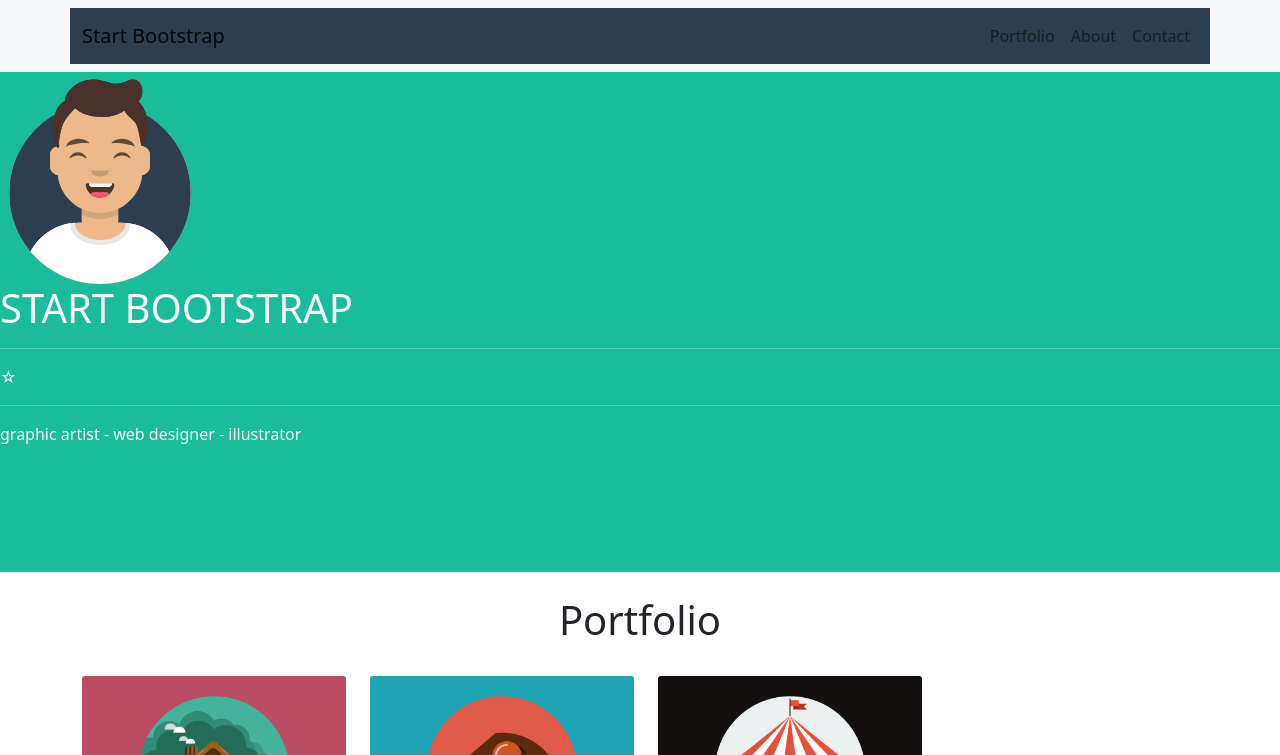
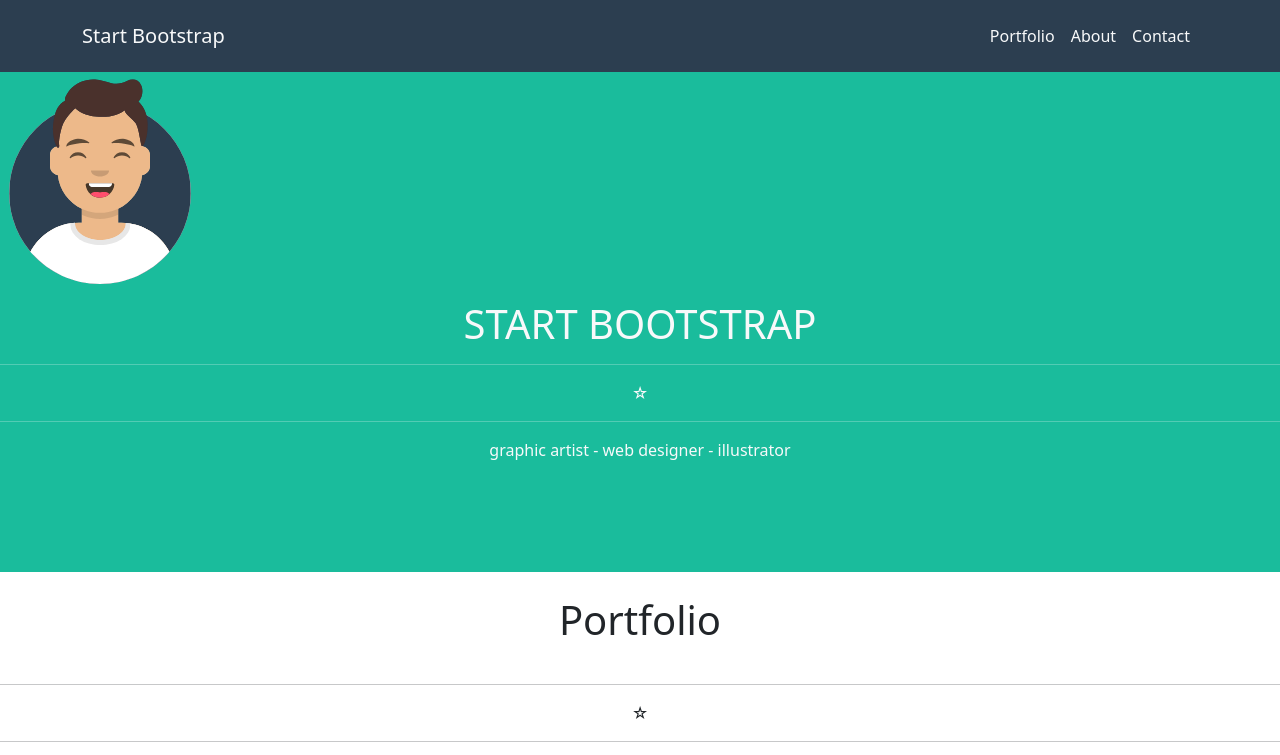
Before and after one commit to FabriAtom/html-css-bootstrap-freelancer, a plain HTML site: page index.html in a window 1280 px wide. Shown: the top 755 px of the page. Drawn offline with nearby package versions, Linux system fonts and the light colour scheme.

Commit message:
first-section/img/ /button

```diff
--- a/css/style.css
+++ b/css/style.css
@@ -1,5 +1,5 @@
 
-.navbar .container{
+.navbar{
     background-color: rgb(44, 62, 80);
 }
 
@@ -21,7 +21,7 @@
     background-color: rgb(58, 84, 109);
 }
 
-.footer-bottom{
+.footer_bottom{
     height: 50px;
     background-color: rgb(44, 62, 80);
 }
--- a/index.html
+++ b/index.html
@@ -10,19 +10,19 @@
 </head>
 
 <body>
-    <nav class="navbar navbar-expand-lg navbar-light bg-light">
+    <nav class="navbar navbar-expand-lg">
         <div class="container">
-          <a class="navbar-brand" href="#">Start Bootstrap</a>
+          <a class="navbar-brand text-light" href="#">Start Bootstrap</a>
           <div class="navbar" id="navbarSupportedContent">
             <ul class="navbar-nav me-auto mb-2 mb-lg-0">
               <li class="nav-item">
-                <a class="nav-link " aria-current="page" href="#">Portfolio</a>
+                <a class="nav-link text-light" aria-current="page" href="#">Portfolio</a>
               </li>
               <li class="nav-item">
-                <a class="nav-link" href="#">About</a>
+                <a class="nav-link text-light" href="#">About</a>
               </li>
               <li class="nav-item">
-                <a class="nav-link">Contact</a>
+                <a class="nav-link text-light">Contact</a>
               </li>
             </ul>
           </div>
@@ -32,13 +32,14 @@
 
     <section class="first">
         <div class="first-section">
-            <img src="/img/avatar.svg" class="center" width="200px" alt="">
-            <div class="text-light">
+            <figure>
+                <img src="/img/avatar.svg" class="text-center" width="200px" alt="">
+            </figure>
+            <div class="text-light text-center">
                 <h1>START BOOTSTRAP</h1>
                 <div>
                     <hr> &star; <hr>
                 </div>
-
             <p>graphic artist - web designer - illustrator</p>
             </div>
         </div>
@@ -46,6 +47,9 @@
 
     <section class="portfolio">
             <h1 class="text-center py-4">Portfolio</h1>
+            <div class="text-dark text-center">
+                <hr> &star; <hr>
+            </div>
             <div class="container">
                 <div class="row row-cols-1 row-cols-md-2 row-cols-lg-3 g-4">
 
@@ -122,7 +126,7 @@
                     <div class="col py-4 text-light text-center">
                         Location <br>
                         2215 john daniel drive clark MO <br>
-                        5423
+                        54243
                     </div>
                     <div class="col py-4 text-light text-center">
                         Around the web
@@ -131,12 +135,11 @@
                     <div class="col py-4 text-light text-center">
                         About Freelancer <br>
                         freelancer is a free to use, open source
-
                     </div>
                 </div>
             </div>
         </div>
-        <div class="footer_bottom py-4 bsf_bg_darker">
+        <div class="footer_bottom py-4 text-center text-light">
             lorem
         </div>
     </footer>
```
Also changed, not shown: esempio.html (added, +14 -0 lines).
